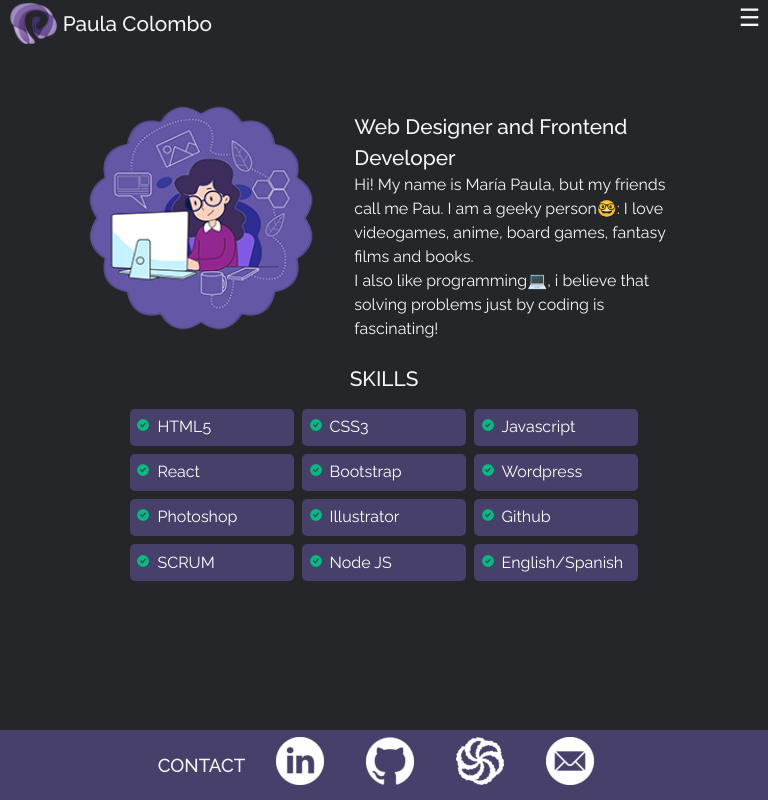
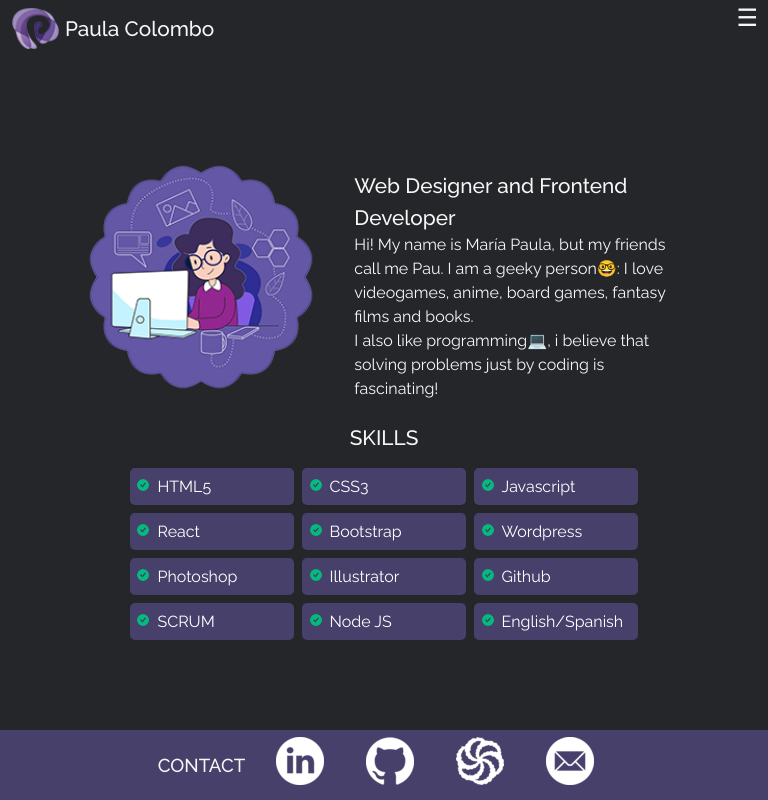
Before and after one commit to paucolombo/portfolio, a website built with Vite: page portfolio/index.html in a window 768 px wide. Built offline with nearby package versions, Linux system fonts and the light colour scheme.

Commit message:
make some css updates

```diff
--- a/portfolio/components/navbar/Navbar.css
+++ b/portfolio/components/navbar/Navbar.css
@@ -15,10 +15,13 @@
   display: flex;
   align-items: center;
   justify-content: left;
-  padding-left: 1%;
   gap: 5px;
 }
-
+.logoContainer {
+  width: 230px;
+  padding-left: 10px;
+  padding-top: 5px;
+}
 .logo img {
   width: 50px;
 }
@@ -60,7 +63,7 @@
   .hamburguer {
     display: block;
     position: fixed;
-    right: 1%;
+    right: 10px;
     z-index: 99999999999;
   }
 
--- a/portfolio/components/navbar/Navbar.js
+++ b/portfolio/components/navbar/Navbar.js
@@ -3,10 +3,12 @@
 const Navbar = () => {
   const header = document.createElement('header');
   header.innerHTML = `
-  <div class="logo">
-      <img src="/favico.png" alt="logo Paula Colombo">
-      <h2>Paula Colombo</h2>
-    </div>
+  <div class="logoContainer">
+  <a href="#home" class="logo" id="home">
+  <img src="/favico.png" alt="logo Paula Colombo">
+  <h2>Paula Colombo</h2>
+</a>
+      </div>
 
     <nav>
       <input class="hamburguer" type="checkbox" id="menu">
--- a/portfolio/main.js
+++ b/portfolio/main.js
@@ -9,6 +9,7 @@
 Main();
 About();
 Footer();
+
 //creo los listeners para cargar las distintas secciones
 const main = document.querySelector('main');
 const about = document.getElementById('about');
@@ -18,13 +19,17 @@
 projects.addEventListener('click', changeSection);
 const experience = document.getElementById('experience');
 experience.addEventListener('click', changeSection);
+const home = document.getElementById('home');
+home.addEventListener('click', changeSection);
 
 function changeSection(event) {
   about.classList.remove('activeSection');
   projects.classList.remove('activeSection');
   experience.classList.remove('activeSection');
-  switch (event.target.id) {
+
+  switch (this.id) {
     case 'about':
+    case 'home':
       About();
       about.classList.add('activeSection');
       break;
--- a/portfolio/style.css
+++ b/portfolio/style.css
@@ -49,3 +49,10 @@
 .activeSection {
   color: var(--color-links);
 }
+@media only screen and (min-width: 768px) and (max-width: 1024px) and (orientation: portrait) {
+  main {
+    display: flex;
+    flex-direction: column;
+    justify-content: center;
+  }
+}
```
